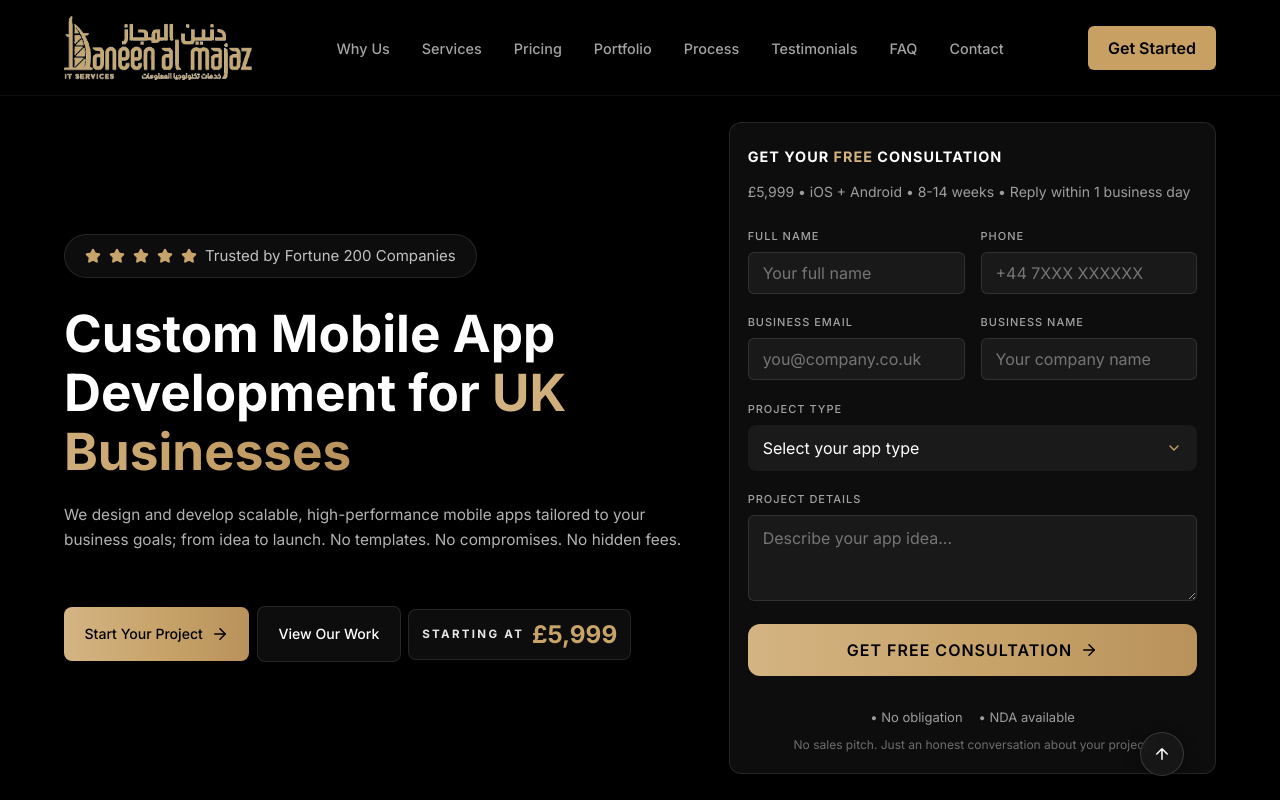
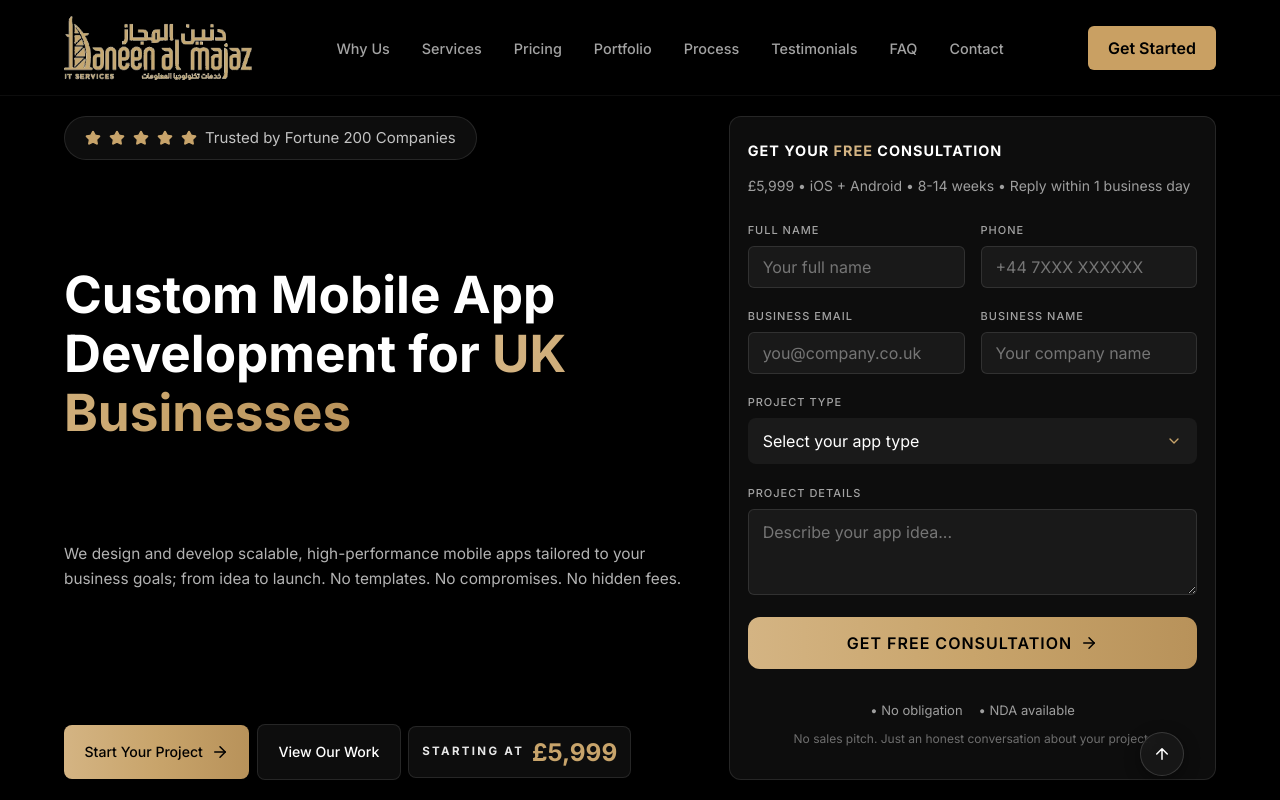
Before and after one commit to faheemnazir/landingpagedan, a React (Vite) app: page / in a window 1280 px wide. Shown: the top 800 px of the page. Built offline with nearby package versions, Linux system fonts and the light colour scheme.

Commit message:
style: align hero content height to match form card on desktop and distribute space

```diff
--- a/src/components/Hero.css
+++ b/src/components/Hero.css
@@ -4,7 +4,7 @@
   gap: clamp(16px, 3vw, 32px);
   padding-top: clamp(12px, 2.5vh, 48px);
   padding-bottom: clamp(12px, 2.5vh, 48px);
-  align-items: center;
+  align-items: stretch;
   min-height: calc(100vh - 96px);
   min-height: calc(100dvh - 96px);
 }
@@ -13,8 +13,9 @@
   display: flex;
   flex-direction: column;
   align-items: flex-start;
-  gap: clamp(12px, 1.8vh, 24px);
+  justify-content: space-between;
   width: 100%;
+  height: 100%;
 }
 
 .hero-badge {
@@ -385,6 +386,9 @@
     flex-direction: column;
     align-items: center;
     text-align: center;
+    height: auto;
+    justify-content: flex-start;
+    gap: clamp(12px, 1.8vh, 24px);
   }
 
   .hero-form-card {
```
